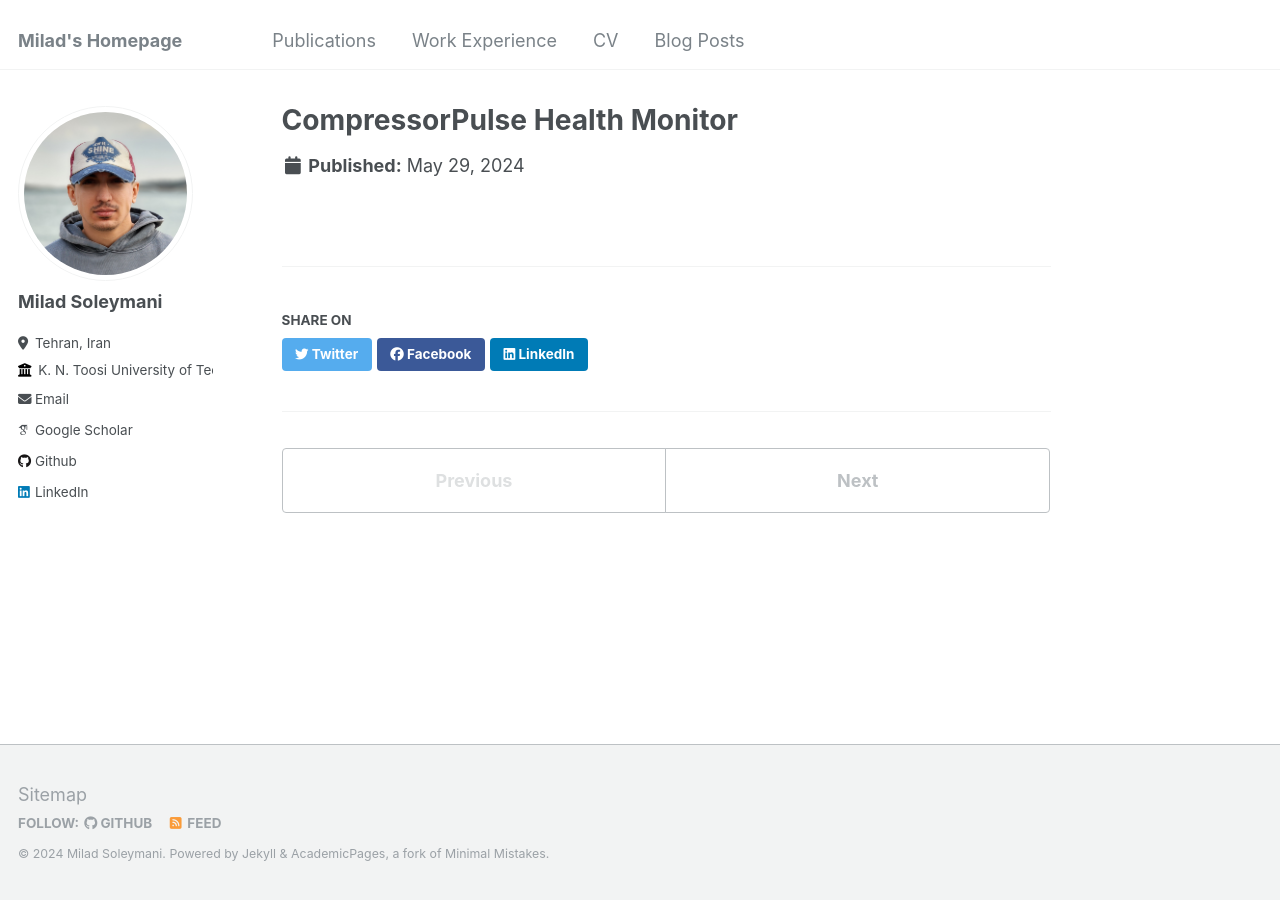
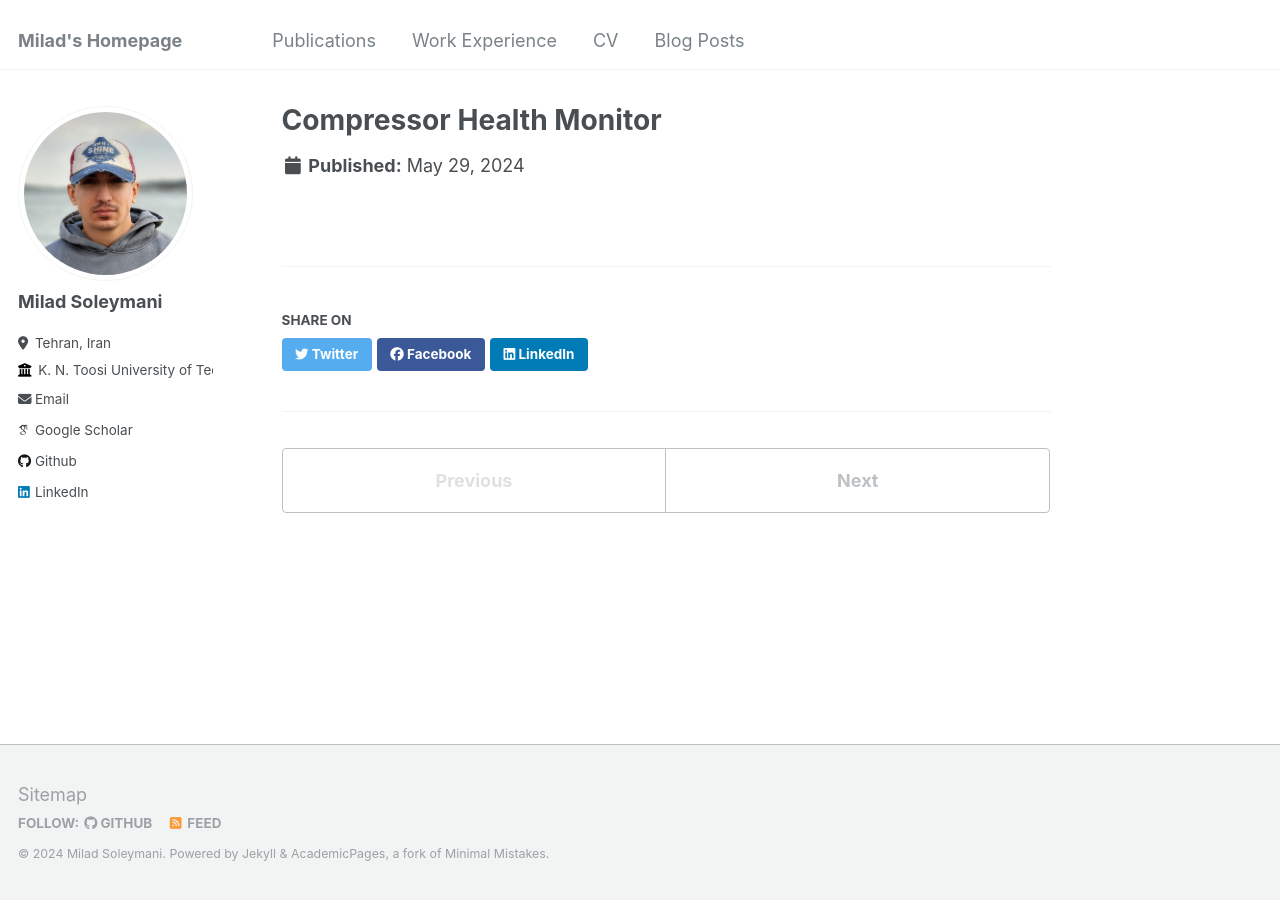
Before and after one commit to MiladSoleymani/Milad-Soleymani, a Jekyll site: the page built from _portfolio/portfolio-1 copy 10.md, in a window 1280 px wide. Built offline with Jekyll 4.4.1, drawn with Linux system fonts in a browser that asks for light colours; some web fonts are replaced.

Commit message:
Update portfolio-1 copy 10.md

```diff
--- a/_portfolio/portfolio-1 copy 10.md
+++ b/_portfolio/portfolio-1 copy 10.md
@@ -1,5 +1,5 @@
 ---
-title: "CompressorPulse Health Monitor"
-excerpt: " <img alt='Screenshot 2024-05-29 at 10 52 36 PM' src='https://github.com/MiladSoleymani/Milad-Soleymani/assets/78655282/537d0eca-c1a0-40c6-a8ab-781186e6906a' style='float:right'> Designing a predictive system using machine learning algorithms and fast signal processing for online detection of correct or incorrect operation of air conditioning compressors using embedded accelerometer sensors"
+title: "Compressor Health Monitor"
+excerpt: " <img width='350' alt='Screenshot 2024-05-29 at 10 52 36 PM' src='https://github.com/MiladSoleymani/Milad-Soleymani/assets/78655282/4eea9e36-9ba6-48e2-a37e-69e9ff4e89ba'> Designing a predictive system using machine learning algorithms and fast signal processing for online detection of correct or incorrect operation of air conditioning compressors using embedded accelerometer sensors"
 collection: portfolio
 ---
```
